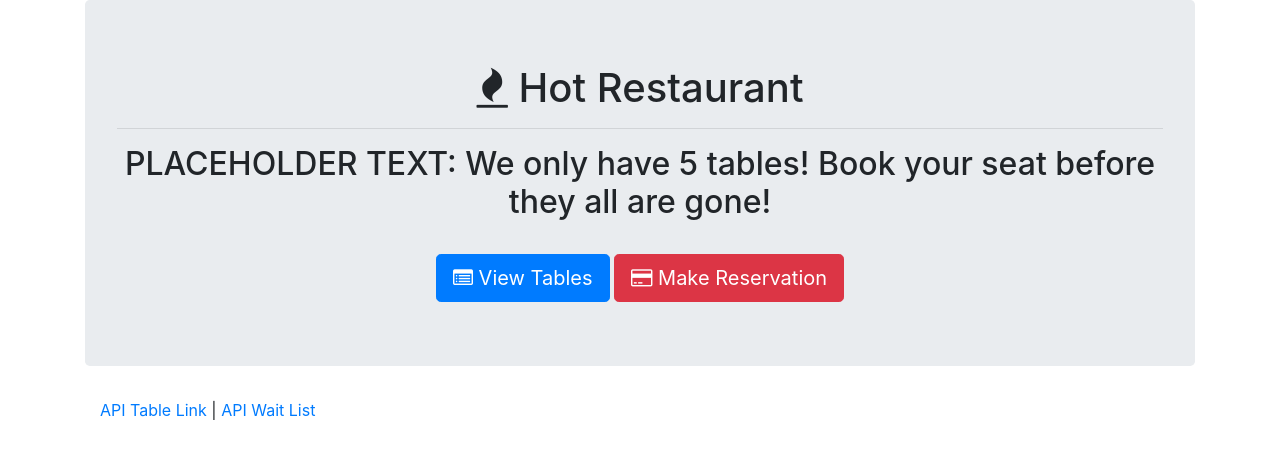
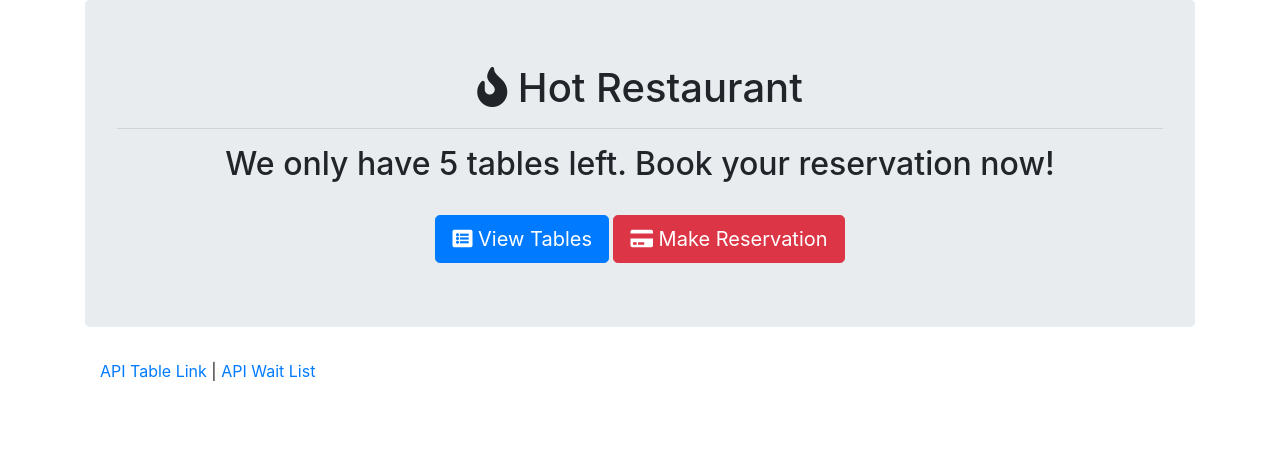
Before and after one commit to RickN123/HotRestaurants, a website: page index.html in a window 1280 px wide. Drawn offline with nearby package versions, Linux system fonts and the light colour scheme.

Commit message:
updated button, changed placeholder text

```diff
--- a/index.html
+++ b/index.html
@@ -7,8 +7,10 @@
         <title>Home</title>
 
         <!-- Latest compiled and minified CSS -->
-    <link rel="stylesheet" href="https://maxcdn.bootstrapcdn.com/bootstrap/4.0.0/css/bootstrap.min.css">
-    <link rel="stylesheet" href="https://stackpath.bootstrapcdn.com/font-awesome/4.7.0/css/font-awesome.min.css">
+        <link rel="stylesheet" href="https://stackpath.bootstrapcdn.com/bootstrap/4.3.1/css/bootstrap.min.css"
+        integrity="sha384-ggOyR0iXCbMQv3Xipma34MD+dH/1fQ784/j6cY/iJTQUOhcWr7x9JvoRxT2MZw1T" crossorigin="anonymous">
+        <link rel="stylesheet" href="https://use.fontawesome.com/releases/v5.8.1/css/all.css" integrity="sha384-50oBUHEmvpQ+1lW4y57PTFmhCaXp0ML5d60M1M7uH2+nqUivzIebhndOJK28anvf" crossorigin="anonymous">
+        <script src="https://code.jquery.com/jquery.js"></script>
 
       </head>
 
@@ -19,15 +21,12 @@
           <div class="jumbotron">
             <h1 class="text-center"><span class="fa fa-fire"></span> Hot Restaurant</h1>
             <hr>
-            <h2 class="text-center">PLACEHOLDER TEXT: We only have 5 tables! Book your seat before they all are gone!
-            </h2>
+            <h2 class="text-center" id="welcome-message">We only have <span id="table-count">5</span> tables left. Book your reservation now!</h2>
             <br>
 
             <div class="text-center">
-                <a href="/tables"><button class="btn btn-lg btn-primary"><span class="fa fa-list-alt"></span> View
-                        Tables</button></a>
-                <a href="/reserve"><button class="btn btn-lg btn-danger"><span class="fa fa-credit-card"></span> Make
-                        Reservation</button></a>
+              <a href="/tables"><button class="btn btn-lg btn-primary"><span class="fa fa-list-alt"></span> View Tables</button></a>
+              <a href="/reserve"><button class="btn btn-lg btn-danger"><span class="fa fa-credit-card"></span> Make Reservation</button></a>
             </div>
 
           </div>
@@ -35,8 +34,7 @@
           <footer class="footer">
             <div class="container">
               <p><a href="/api/tables">API Table Link</a> | <a href="/api/waitlist">API Wait List</a>
-                </p>
-            </div>
+            </p></div>
           </footer>
 
         </div>
```
Also changed, not shown: reservation.html (+2 -2 lines), table.html (+1 -3 lines). Lines whose indentation alone changed are shown as unchanged.
